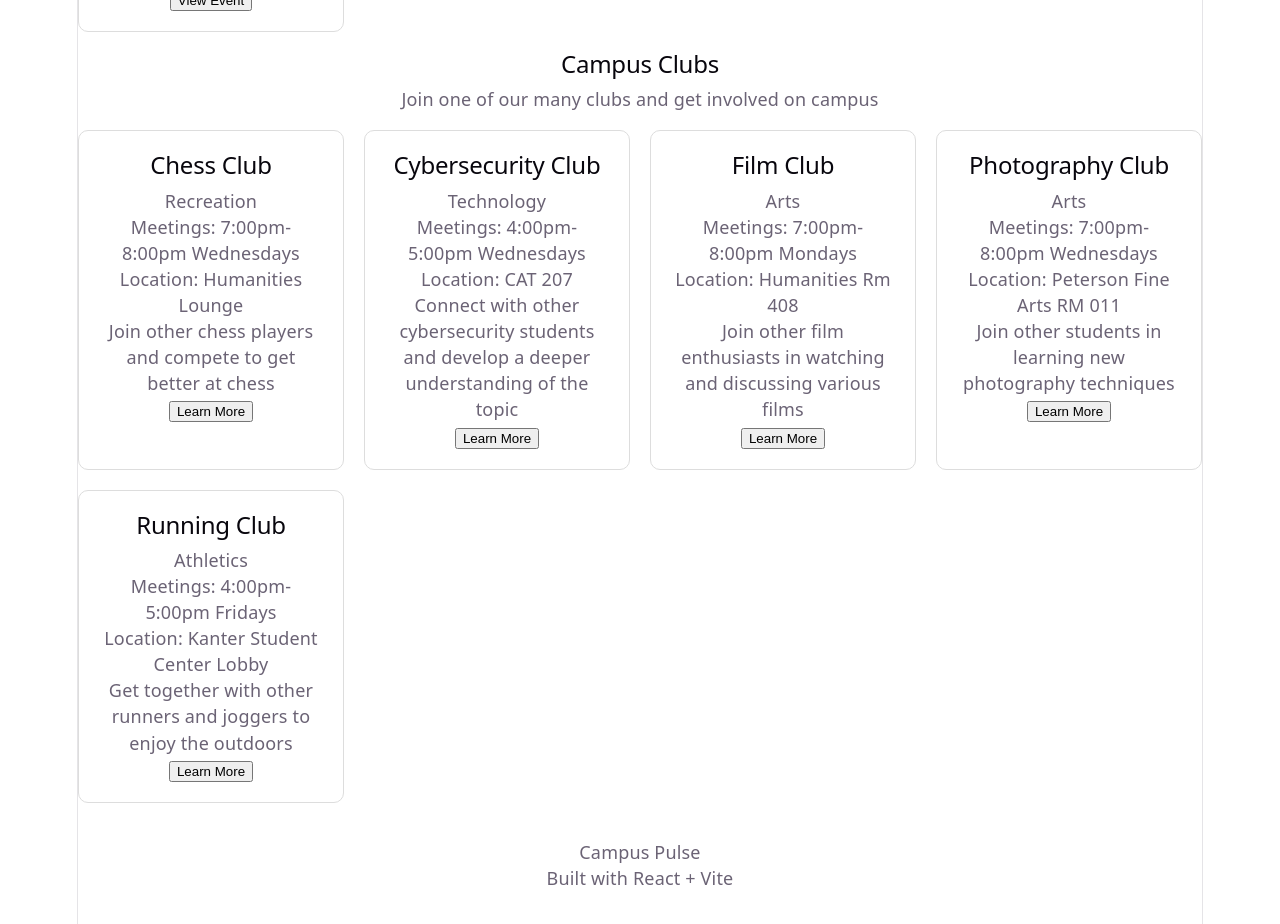
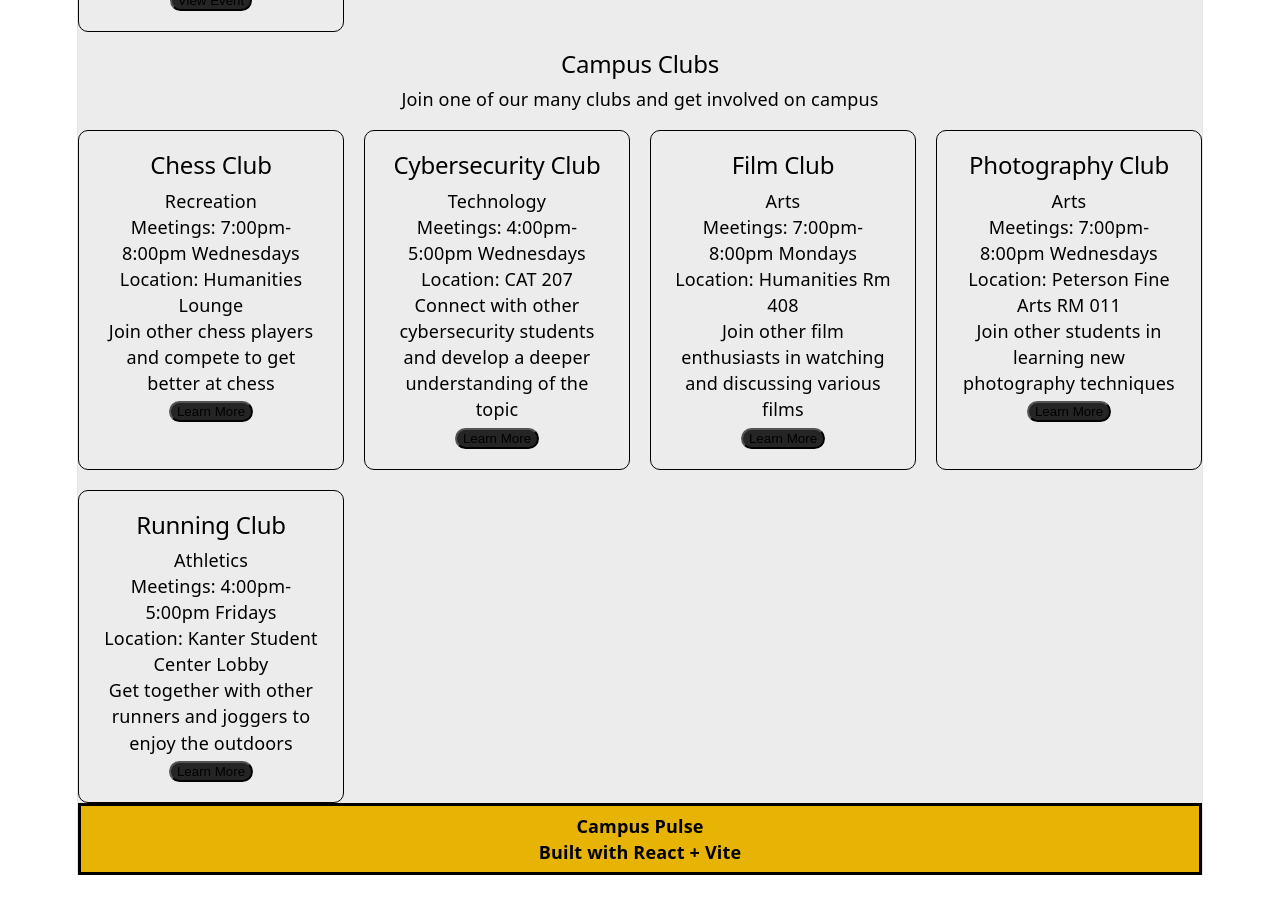
Before and after one commit to Pirategirl9000/React-Campus-Pulse, a React (Vite) app: page / in a window 1280 px wide. Shown: the part 940-1864 px from the top of the page. After the commit the page ends 1815 px from the top, so only its background shows below. Built offline with nearby package versions, Linux system fonts and the light colour scheme.

Commit message:
Made more styling changes

```diff
--- a/src/App.css
+++ b/src/App.css
@@ -1,24 +1,3 @@
-.event-grid, .club-grid {
-  display: grid;
-  grid-template-columns:
-    repeat(auto-fit, minmax(250px, 1fr));
-  gap: 20px;
-}
-
-.section-heading {
-  padding: 1em 0;
-}
-
-.event-card, .club-card {
-  padding: 20px;
-  border: 1px solid #ddd;
-  border-radius: 10px;
-}
-
-.site-footer {
-  padding: 2em;
-}
-
 #site-name-and-nav {
   background: rgb(231, 179, 5);
   display: flex;
@@ -48,7 +27,48 @@ nav a {
   color: rgb(119, 139, 226);
 }
 
+.content-section {
+  background: rgb(236, 236, 236);
+  color: black;
+}
+
+h2 {
+  color: black;
+}
+
+.event-grid, .club-grid {
+  display: grid;
+  grid-template-columns:
+    repeat(auto-fit, minmax(250px, 1fr));
+  gap: 20px;
+}
+
+.event-grid button, .club-grid button {
+  background: rgb(37, 37, 37);
+  border-radius: 1em;
+}
+
+.section-heading {
+  padding: 1em 0;
+}
+
 #site-slogan {
+  color: white;;
+  background: inherit;
   text-align: left;
   padding-left: 2em;
 }
+
+.event-card, .club-card {
+  padding: 20px;
+  border: 1px solid black;;
+  border-radius: 10px;
+}
+
+.site-footer {
+  padding: 0.4em;
+  font-weight: bold;
+  color: black;
+  background: rgb(231, 179, 5);
+  border: 3px solid black;
+}
```
